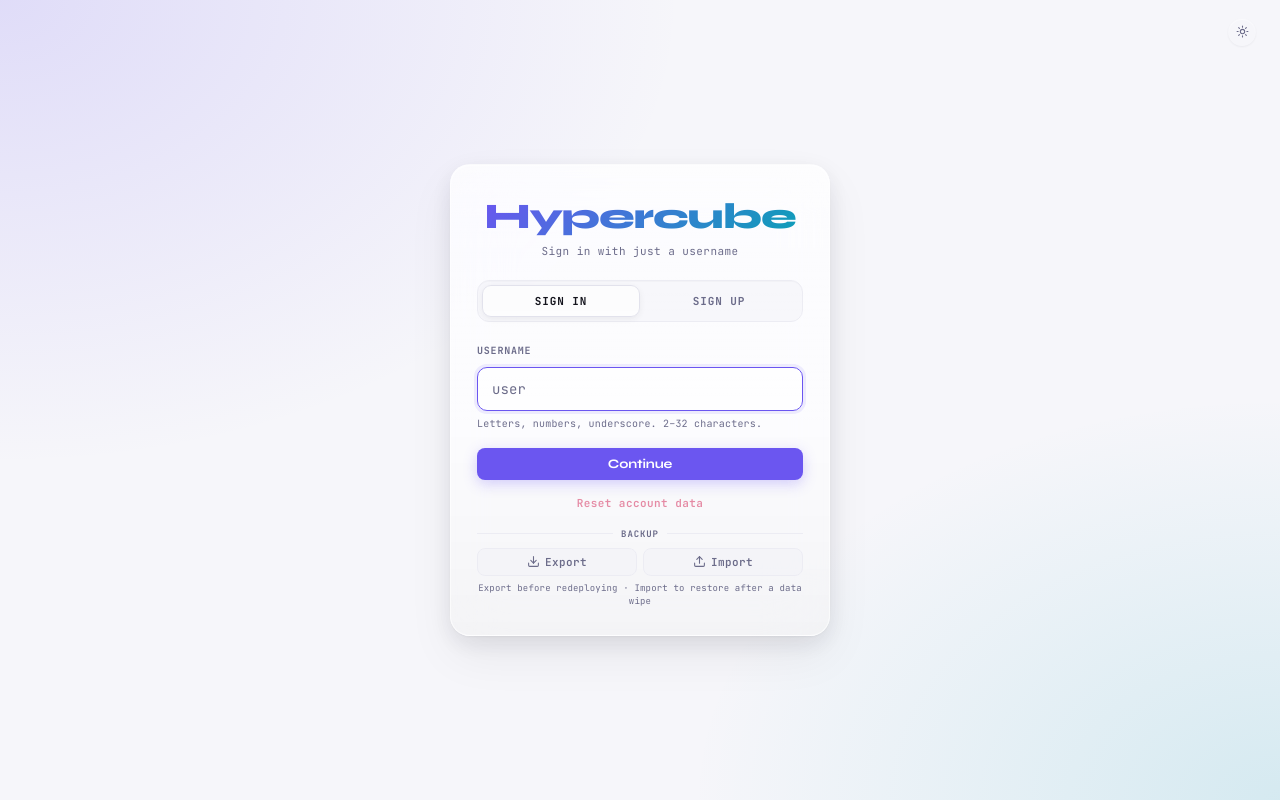
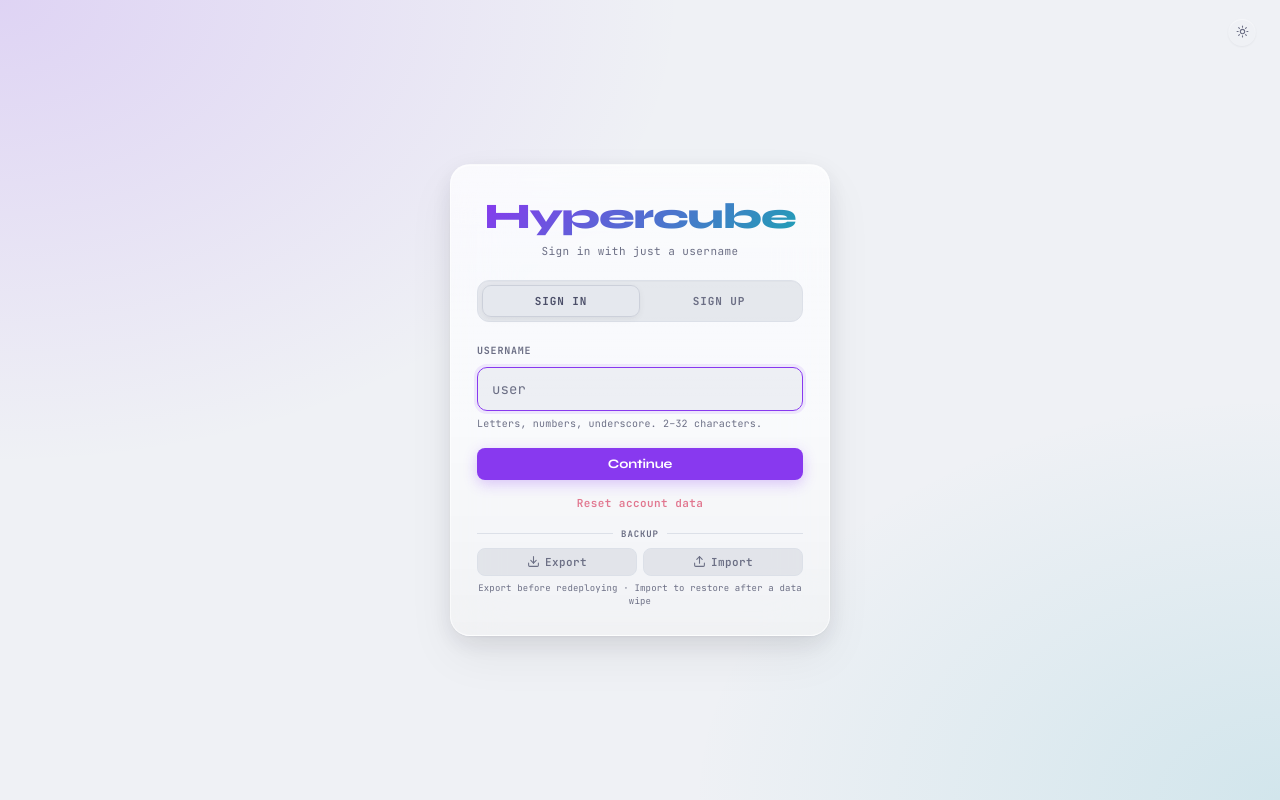
Before and after one commit to Cyb0rgCode/hypercube, a Flask app: page / in a window 1280 px wide. Run offline with Flask 3, Linux system fonts and the light colour scheme; some libraries are stand-ins or nearby versions.

Commit message:
Recolor app to Catppuccin: Latte (light) + Mocha (dark)
Full theme swap to the Catppuccin palette. Light mode uses Latte,
dark mode uses Mocha; mauve accent, sapphire as the cyan/secondary,
plus the palette's green/red/yellow. Updated bg/surface/border, text,
glows, banners, sticky headers, meta theme-color and the PWA manifest
colors. Replaced a few stray hardcoded brand colors with vars so they
follow the palette too.

```diff
--- a/static/css/style.css
+++ b/static/css/style.css
@@ -13,37 +13,37 @@
 :focus:not(:focus-visible) { outline: none; }
 
 :root {
-  /* ── Light palette (coherent w/ dark) ── */
-  --bg: #f6f6fa;
-  --surface: rgba(255, 255, 255, 0.60);
-  --surface2: rgba(240, 240, 246, 0.48);
-  --border: #e2e2ec;
-  --border-soft: #ececf3;
-
-  /* Accent hues — same families as dark mode, shifted darker for contrast on white */
-  --accent: #6b56f0;
-  --accent-light: #8a78ff;
-  --accent-rgb: 107, 86, 240;
-  --accent-dim: rgba(107, 86, 240, 0.10);
-
-  --green: #0d9c66;
-  --green-rgb: 13, 156, 102;
-  --green-dim: rgba(13, 156, 102, 0.10);
-
-  --red: #d6315c;
-  --red-rgb: 214, 49, 92;
-  --red-dim: rgba(214, 49, 92, 0.10);
-
-  --yellow: #b87400;
-  --yellow-rgb: 184, 116, 0;
-  --yellow-dim: rgba(184, 116, 0, 0.10);
-
-  --cyan: #0d9eb8;
-  --cyan-rgb: 13, 158, 184;
-  --cyan-dim: rgba(13, 158, 184, 0.10);
-
-  --text: #14141d;
-  --muted: #6c6c8a;
+  /* ── Catppuccin Latte (light) ── */
+  --bg: #eff1f5;            /* base */
+  --surface: rgba(230, 233, 239, 0.62);  /* mantle tint */
+  --surface2: rgba(204, 208, 218, 0.45); /* surface0 */
+  --border: #ccd0da;        /* surface0 */
+  --border-soft: #dce0e8;   /* crust */
+
+  /* Accents — Latte */
+  --accent: #8839ef;        /* mauve */
+  --accent-light: #9c5cf2;
+  --accent-rgb: 136, 57, 239;
+  --accent-dim: rgba(136, 57, 239, 0.10);
+
+  --green: #40a02b;         /* green */
+  --green-rgb: 64, 160, 43;
+  --green-dim: rgba(64, 160, 43, 0.10);
+
+  --red: #d20f39;           /* red */
+  --red-rgb: 210, 15, 57;
+  --red-dim: rgba(210, 15, 57, 0.10);
+
+  --yellow: #df8e1d;        /* yellow */
+  --yellow-rgb: 223, 142, 29;
+  --yellow-dim: rgba(223, 142, 29, 0.10);
+
+  --cyan: #209fb5;          /* sapphire */
+  --cyan-rgb: 32, 159, 181;
+  --cyan-dim: rgba(32, 159, 181, 0.10);
+
+  --text: #4c4f69;          /* text */
+  --muted: #6c6f85;         /* subtext0 */
 
   /* Theme-aware surfaces (sidebar, logo glow, filter chips, on-accent text) */
   --glass-tint: 255, 255, 255;
@@ -69,25 +69,25 @@
     0 8px 24px rgba(20, 20, 40, 0.09),
     0 20px 48px rgba(20, 20, 40, 0.06);
   --glass-filter: blur(var(--glass-blur)) saturate(var(--glass-saturation));
-  --sidebar-border: rgba(20, 20, 40, 0.07);
-  --logo-glow-1: rgba(13, 158, 184, 0.18);
-  --logo-glow-2: rgba(107, 86, 240, 0.22);
-  --filter-bg: rgba(20, 20, 40, 0.035);
-  --filter-border: rgba(20, 20, 40, 0.06);
-  --filter-indicator-bg: linear-gradient(180deg, #ffffff, #f5f5fb);
-  --filter-indicator-border: rgba(20, 20, 40, 0.08);
+  --sidebar-border: rgba(76, 79, 105, 0.07);
+  --logo-glow-1: rgba(32, 159, 181, 0.18);
+  --logo-glow-2: rgba(136, 57, 239, 0.22);
+  --filter-bg: rgba(76, 79, 105, 0.035);
+  --filter-border: rgba(76, 79, 105, 0.06);
+  --filter-indicator-bg: linear-gradient(180deg, #ffffff, #e6e9ef);
+  --filter-indicator-border: rgba(76, 79, 105, 0.08);
   --on-accent: #ffffff;
-  --banner-bg: linear-gradient(135deg, rgba(107,86,240,0.10) 0%, rgba(13,158,184,0.06) 100%);
-  --banner-border: rgba(107, 86, 240, 0.22);
-  --banner-glow: radial-gradient(circle, rgba(107,86,240,0.22), transparent 60%);
-  --body-glow-1: radial-gradient(ellipse 1100px 750px at 0% 0%, rgba(107,86,240,0.16), transparent 62%);
-  --body-glow-2: radial-gradient(ellipse 950px 650px at 100% 100%, rgba(13,158,184,0.14), transparent 62%);
-  --body-glow-3: radial-gradient(ellipse 800px 600px at 100% 0%, rgba(13,158,184,0.10), transparent 65%);
+  --banner-bg: linear-gradient(135deg, rgba(136,57,239,0.10) 0%, rgba(32,159,181,0.06) 100%);
+  --banner-border: rgba(136, 57, 239, 0.22);
+  --banner-glow: radial-gradient(circle, rgba(136,57,239,0.22), transparent 60%);
+  --body-glow-1: radial-gradient(ellipse 1100px 750px at 0% 0%, rgba(136,57,239,0.16), transparent 62%);
+  --body-glow-2: radial-gradient(ellipse 950px 650px at 100% 100%, rgba(32,159,181,0.14), transparent 62%);
+  --body-glow-3: radial-gradient(ellipse 800px 600px at 100% 0%, rgba(32,159,181,0.10), transparent 65%);
 
   /* Sticky group headers (categories / chapters) — theme-aware glass */
-  --sticky-header-bg: rgba(246, 246, 250, 0.82);
-  --sticky-header-bg-solid: rgba(246, 246, 250, 0.98);
-  --sticky-subheader-border: rgba(20, 20, 40, 0.08);
+  --sticky-header-bg: rgba(239, 241, 245, 0.82);
+  --sticky-header-bg-solid: rgba(239, 241, 245, 0.98);
+  --sticky-subheader-border: rgba(76, 79, 105, 0.08);
 
   --sidebar-w: 204px;
   --radius: 14px;
--- a/static/js/app.js
+++ b/static/js/app.js
@@ -182,7 +182,7 @@ document.addEventListener("DOMContentLoaded", () => {
     localStorage.setItem("theme", theme);
     // Keep Safari's URL bar color in sync with the page background
     const meta = document.querySelector('meta[name="theme-color"]');
-    if (meta) meta.content = theme === "dark" ? "#0a0a0f" : "#f6f6fa";
+    if (meta) meta.content = theme === "dark" ? "#1e1e2e" : "#eff1f5";
     // Light mode = inverted icon, dark mode = base icon
     const iconSrc = theme === "dark" ? "/static/img/icon.png" : "/static/img/icon-inverted.png";
     const fav = document.getElementById("favicon");
--- a/templates/index.html
+++ b/templates/index.html
@@ -7,7 +7,7 @@
   <meta name="apple-mobile-web-app-status-bar-style" content="black-translucent" />
   <meta name="apple-mobile-web-app-title" content="Hypercube" />
   <meta name="mobile-web-app-capable" content="yes" />
-  <meta name="theme-color" content="#f6f6fa" />
+  <meta name="theme-color" content="#eff1f5" />
   <meta name="format-detection" content="telephone=no" />
   <title>Hypercube</title>
   <!-- Apply saved theme before first paint so the loader & page never flash the wrong palette -->
```
Also changed, not shown: other parts of static/css/style.css (+53 -52 lines), static/manifest.json.
